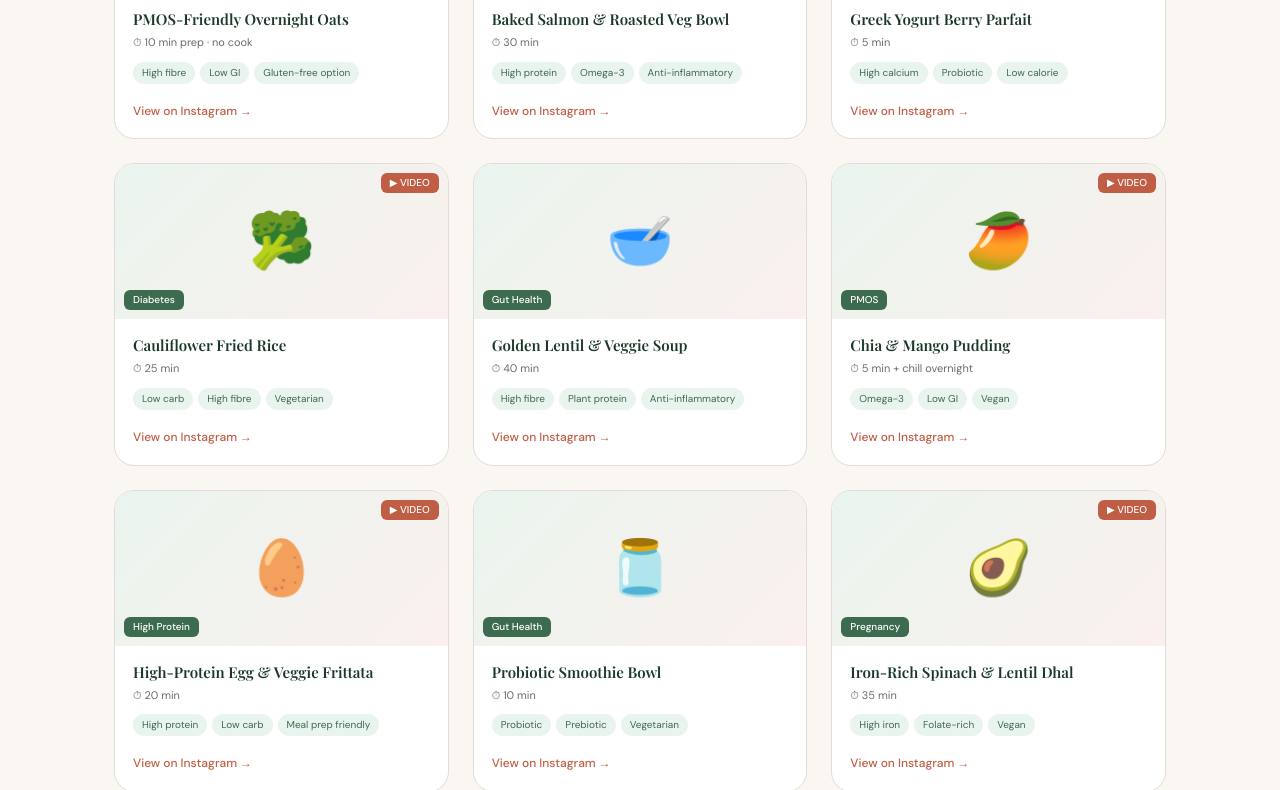
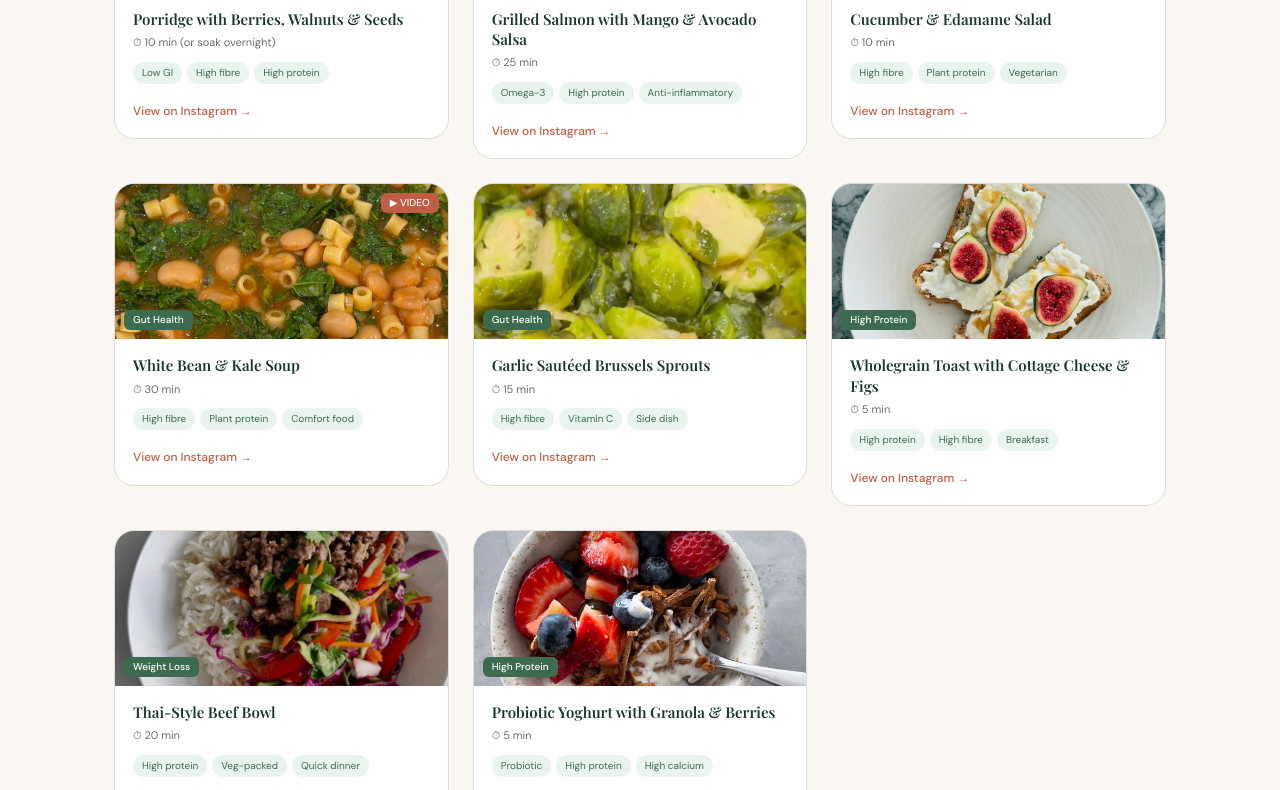
Before and after one commit to woggolfers/daniela-mondello, a plain HTML site: page recipes.html in a window 1280 px wide. Shown: the part 784-1574 px from the top of the page. Drawn offline with nearby package versions, Linux system fonts and the light colour scheme; a web font is replaced by a local one.

Commit message:
Add real recipe photos and rebuild recipes page

```diff
--- a/assets/css/style.css
+++ b/assets/css/style.css
@@ -291,6 +291,10 @@ section { padding: 72px 0; }
   background: linear-gradient(135deg, var(--sage-lt), var(--terra-lt));
   display: flex; align-items: center; justify-content: center;
   font-size: 54px; position: relative;
+  overflow: hidden;
+}
+.recipe-thumb img {
+  width: 100%; height: 100%; object-fit: cover; display: block;
 }
 .recipe-cat {
   position: absolute; bottom: 9px; left: 9px;
--- a/recipes.html
+++ b/recipes.html
@@ -72,145 +72,132 @@
     <!-- Filters -->
     <div class="filter-bar">
       <button class="filter-pill recipe-filter active" data-cat="All">All</button>
-      <button class="filter-pill recipe-filter" data-cat="PMOS">PMOS</button>
       <button class="filter-pill recipe-filter" data-cat="Diabetes">Diabetes</button>
       <button class="filter-pill recipe-filter" data-cat="Weight Loss">Weight Loss</button>
       <button class="filter-pill recipe-filter" data-cat="Gut Health">Gut Health</button>
-      <button class="filter-pill recipe-filter" data-cat="Pregnancy">Pregnancy</button>
       <button class="filter-pill recipe-filter" data-cat="High Protein">High Protein</button>
     </div>
 
     <!-- Recipe grid -->
     <div class="grid-3">
 
-      <div class="recipe-card-wrap" data-cat="PMOS">
-        <div class="recipe-card">
-          <div class="recipe-thumb">🌾
-            <span class="badge-video recipe-video-badge">▶ VIDEO</span>
-            <span class="recipe-cat">PMOS</span>
-          </div>
-          <div class="recipe-body">
-            <h2 class="recipe-title">PMOS-Friendly Overnight Oats</h2>
-            <p class="recipe-time">⏱ 10 min prep · no cook</p>
-            <div class="recipe-tags"><span>High fibre</span><span>Low GI</span><span>Gluten-free option</span></div>
-            <a href="https://www.instagram.com/danielamondello.dietitian/" target="_blank" rel="noopener" class="recipe-link">View on Instagram →</a>
-          </div>
-        </div>
-      </div>
-
       <div class="recipe-card-wrap" data-cat="Diabetes">
         <div class="recipe-card">
-          <div class="recipe-thumb">🐟
+          <div class="recipe-thumb">
+            <img src="assets/img/recipes/porridge-berries-seeds.jpg.png" alt="Porridge with raspberries, walnuts and seeds">
             <span class="recipe-cat">Diabetes</span>
           </div>
           <div class="recipe-body">
-            <h2 class="recipe-title">Baked Salmon &amp; Roasted Veg Bowl</h2>
-            <p class="recipe-time">⏱ 30 min</p>
-            <div class="recipe-tags"><span>High protein</span><span>Omega-3</span><span>Anti-inflammatory</span></div>
-            <a href="https://www.instagram.com/danielamondello.dietitian/" target="_blank" rel="noopener" class="recipe-link">View on Instagram →</a>
+            <h2 class="recipe-title">Porridge with Berries, Walnuts &amp; Seeds</h2>
+            <p class="recipe-time">⏱ 10 min (or soak overnight)</p>
+            <div class="recipe-tags"><span>Low GI</span><span>High fibre</span><span>High protein</span></div>
+            <a href="https://www.instagram.com/p/DWpb4WYEobb/" target="_blank" rel="noopener" class="recipe-link">View on Instagram →</a>
           </div>
         </div>
       </div>
 
       <div class="recipe-card-wrap" data-cat="Weight Loss">
         <div class="recipe-card">
-          <div class="recipe-thumb">🫐
-            <span class="badge-video recipe-video-badge">▶ VIDEO</span>
+          <div class="recipe-thumb">
+            <img src="assets/img/recipes/grilled-salmon-mango-salsa.jpg.png" alt="Grilled salmon with mango and avocado salsa">
             <span class="recipe-cat">Weight Loss</span>
           </div>
           <div class="recipe-body">
-            <h2 class="recipe-title">Greek Yogurt Berry Parfait</h2>
-            <p class="recipe-time">⏱ 5 min</p>
-            <div class="recipe-tags"><span>High calcium</span><span>Probiotic</span><span>Low calorie</span></div>
-            <a href="https://www.instagram.com/danielamondello.dietitian/" target="_blank" rel="noopener" class="recipe-link">View on Instagram →</a>
-          </div>
-        </div>
-      </div>
-
-      <div class="recipe-card-wrap" data-cat="Diabetes">
-        <div class="recipe-card">
-          <div class="recipe-thumb">🥦
-            <span class="badge-video recipe-video-badge">▶ VIDEO</span>
-            <span class="recipe-cat">Diabetes</span>
-          </div>
-          <div class="recipe-body">
-            <h2 class="recipe-title">Cauliflower Fried Rice</h2>
+            <h2 class="recipe-title">Grilled Salmon with Mango &amp; Avocado Salsa</h2>
             <p class="recipe-time">⏱ 25 min</p>
-            <div class="recipe-tags"><span>Low carb</span><span>High fibre</span><span>Vegetarian</span></div>
-            <a href="https://www.instagram.com/danielamondello.dietitian/" target="_blank" rel="noopener" class="recipe-link">View on Instagram →</a>
+            <div class="recipe-tags"><span>Omega-3</span><span>High protein</span><span>Anti-inflammatory</span></div>
+            <a href="https://www.instagram.com/p/DVFBb3AEtBI/" target="_blank" rel="noopener" class="recipe-link">View on Instagram →</a>
           </div>
         </div>
       </div>
 
       <div class="recipe-card-wrap" data-cat="Gut Health">
         <div class="recipe-card">
-          <div class="recipe-thumb">🥣
+          <div class="recipe-thumb">
+            <img src="assets/img/recipes/cucumber-edamame-salad.jpg.png" alt="Cucumber and edamame salad">
             <span class="recipe-cat">Gut Health</span>
           </div>
           <div class="recipe-body">
-            <h2 class="recipe-title">Golden Lentil &amp; Veggie Soup</h2>
-            <p class="recipe-time">⏱ 40 min</p>
-            <div class="recipe-tags"><span>High fibre</span><span>Plant protein</span><span>Anti-inflammatory</span></div>
-            <a href="https://www.instagram.com/danielamondello.dietitian/" target="_blank" rel="noopener" class="recipe-link">View on Instagram →</a>
+            <h2 class="recipe-title">Cucumber &amp; Edamame Salad</h2>
+            <p class="recipe-time">⏱ 10 min</p>
+            <div class="recipe-tags"><span>High fibre</span><span>Plant protein</span><span>Vegetarian</span></div>
+            <a href="https://www.instagram.com/p/DWQxmKsALsC/" target="_blank" rel="noopener" class="recipe-link">View on Instagram →</a>
           </div>
         </div>
       </div>
 
-      <div class="recipe-card-wrap" data-cat="PMOS">
+      <div class="recipe-card-wrap" data-cat="Gut Health">
         <div class="recipe-card">
-          <div class="recipe-thumb">🥭
+          <div class="recipe-thumb">
+            <img src="assets/img/recipes/white-bean-kale-soup.jpg.png" alt="White bean and kale soup with pasta">
             <span class="badge-video recipe-video-badge">▶ VIDEO</span>
-            <span class="recipe-cat">PMOS</span>
+            <span class="recipe-cat">Gut Health</span>
           </div>
           <div class="recipe-body">
-            <h2 class="recipe-title">Chia &amp; Mango Pudding</h2>
-            <p class="recipe-time">⏱ 5 min + chill overnight</p>
-            <div class="recipe-tags"><span>Omega-3</span><span>Low GI</span><span>Vegan</span></div>
-            <a href="https://www.instagram.com/danielamondello.dietitian/" target="_blank" rel="noopener" class="recipe-link">View on Instagram →</a>
+            <h2 class="recipe-title">White Bean &amp; Kale Soup</h2>
+            <p class="recipe-time">⏱ 30 min</p>
+            <div class="recipe-tags"><span>High fibre</span><span>Plant protein</span><span>Comfort food</span></div>
+            <a href="https://www.instagram.com/p/DVvY1GqgZ6M/" target="_blank" rel="noopener" class="recipe-link">View on Instagram →</a>
+          </div>
+        </div>
+      </div>
+
+      <div class="recipe-card-wrap" data-cat="Gut Health">
+        <div class="recipe-card">
+          <div class="recipe-thumb">
+            <img src="assets/img/recipes/garlic-brussels-sprouts.jpg.png" alt="Garlic sauteed brussels sprouts">
+            <span class="recipe-cat">Gut Health</span>
+          </div>
+          <div class="recipe-body">
+            <h2 class="recipe-title">Garlic Sautéed Brussels Sprouts</h2>
+            <p class="recipe-time">⏱ 15 min</p>
+            <div class="recipe-tags"><span>High fibre</span><span>Vitamin C</span><span>Side dish</span></div>
+            <a href="https://www.instagram.com/p/DVijArRgZrB/" target="_blank" rel="noopener" class="recipe-link">View on Instagram →</a>
           </div>
         </div>
       </div>
 
       <div class="recipe-card-wrap" data-cat="High Protein">
         <div class="recipe-card">
-          <div class="recipe-thumb">🥚
-            <span class="badge-video recipe-video-badge">▶ VIDEO</span>
+          <div class="recipe-thumb">
+            <img src="assets/img/recipes/cottage-cheese-fig-toast.jpg.png" alt="Wholegrain toast with cottage cheese and figs">
             <span class="recipe-cat">High Protein</span>
           </div>
           <div class="recipe-body">
-            <h2 class="recipe-title">High-Protein Egg &amp; Veggie Frittata</h2>
-            <p class="recipe-time">⏱ 20 min</p>
-            <div class="recipe-tags"><span>High protein</span><span>Low carb</span><span>Meal prep friendly</span></div>
-            <a href="https://www.instagram.com/danielamondello.dietitian/" target="_blank" rel="noopener" class="recipe-link">View on Instagram →</a>
+            <h2 class="recipe-title">Wholegrain Toast with Cottage Cheese &amp; Figs</h2>
+            <p class="recipe-time">⏱ 5 min</p>
+            <div class="recipe-tags"><span>High protein</span><span>High fibre</span><span>Breakfast</span></div>
+            <a href="https://www.instagram.com/p/DUEs2OfknSX/" target="_blank" rel="noopener" class="recipe-link">View on Instagram →</a>
           </div>
         </div>
       </div>
 
-      <div class="recipe-card-wrap" data-cat="Gut Health">
+      <div class="recipe-card-wrap" data-cat="Weight Loss">
         <div class="recipe-card">
-          <div class="recipe-thumb">🫙
-            <span class="recipe-cat">Gut Health</span>
+          <div class="recipe-thumb">
+            <img src="assets/img/recipes/thai-beef-bowl.jpg.png" alt="Thai style beef bowl with vegetables">
+            <span class="recipe-cat">Weight Loss</span>
           </div>
           <div class="recipe-body">
-            <h2 class="recipe-title">Probiotic Smoothie Bowl</h2>
-            <p class="recipe-time">⏱ 10 min</p>
-            <div class="recipe-tags"><span>Probiotic</span><span>Prebiotic</span><span>Vegetarian</span></div>
-            <a href="https://www.instagram.com/danielamondello.dietitian/" target="_blank" rel="noopener" class="recipe-link">View on Instagram →</a>
+            <h2 class="recipe-title">Thai-Style Beef Bowl</h2>
+            <p class="recipe-time">⏱ 20 min</p>
+            <div class="recipe-tags"><span>High protein</span><span>Veg-packed</span><span>Quick dinner</span></div>
+            <a href="https://www.instagram.com/p/DG0IYalyvJm/" target="_blank" rel="noopener" class="recipe-link">View on Instagram →</a>
           </div>
         </div>
       </div>
 
-      <div class="recipe-card-wrap" data-cat="Pregnancy">
+      <div class="recipe-card-wrap" data-cat="High Protein">
         <div class="recipe-card">
-          <div class="recipe-thumb">🥑
-            <span class="badge-video recipe-video-badge">▶ VIDEO</span>
-            <span class="recipe-cat">Pregnancy</span>
+          <div class="recipe-thumb">
+            <img src="assets/img/recipes/yoghurt-granola-berry-bowl.jpg.png" alt="Probiotic yoghurt with granola and berries">
+            <span class="recipe-cat">High Protein</span>
           </div>
           <div class="recipe-body">
-            <h2 class="recipe-title">Iron-Rich Spinach &amp; Lentil Dhal</h2>
-            <p class="recipe-time">⏱ 35 min</p>
-            <div class="recipe-tags"><span>High iron</span><span>Folate-rich</span><span>Vegan</span></div>
-            <a href="https://www.instagram.com/danielamondello.dietitian/" target="_blank" rel="noopener" class="recipe-link">View on Instagram →</a>
+            <h2 class="recipe-title">Probiotic Yoghurt with Granola &amp; Berries</h2>
+            <p class="recipe-time">⏱ 5 min</p>
+            <div class="recipe-tags"><span>Probiotic</span><span>High protein</span><span>High calcium</span></div>
+            <a href="https://www.instagram.com/p/DAXoHZYSPGc/" target="_blank" rel="noopener" class="recipe-link">View on Instagram →</a>
           </div>
         </div>
       </div>
```
Also changed, not shown: index.html (+19 -18 lines), assets/img/Recipes/cottage-cheese-fig-toast.jpg.png (added), assets/img/Recipes/cucumber-edamame-salad.jpg.png (added), assets/img/Recipes/garlic-brussels-sprouts.jpg.png (added), assets/img/Recipes/grilled-salmon-mango-salsa.jpg.png (added), assets/img/Recipes/porridge-berries-seeds.jpg.png (added), assets/img/Recipes/thai-beef-bowl.jpg.png (added), assets/img/Recipes/white-bean-kale-soup.jpg.png (added), assets/img/Recipes/yoghurt-granola-berry-bowl.jpg.png (added).
